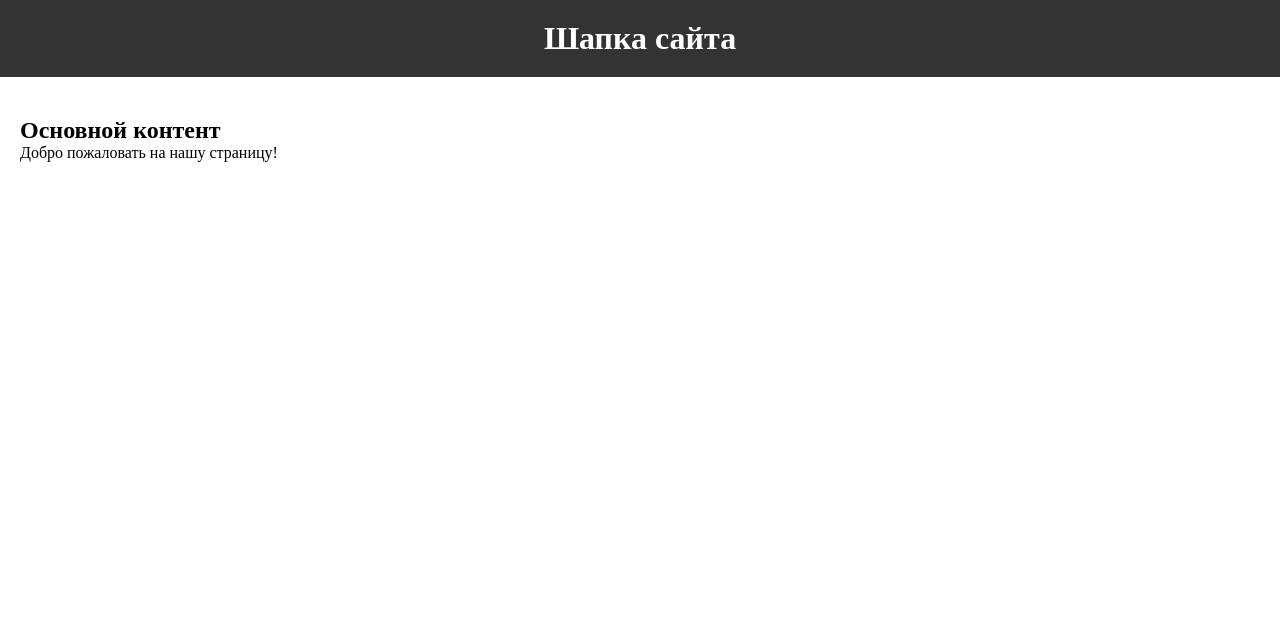
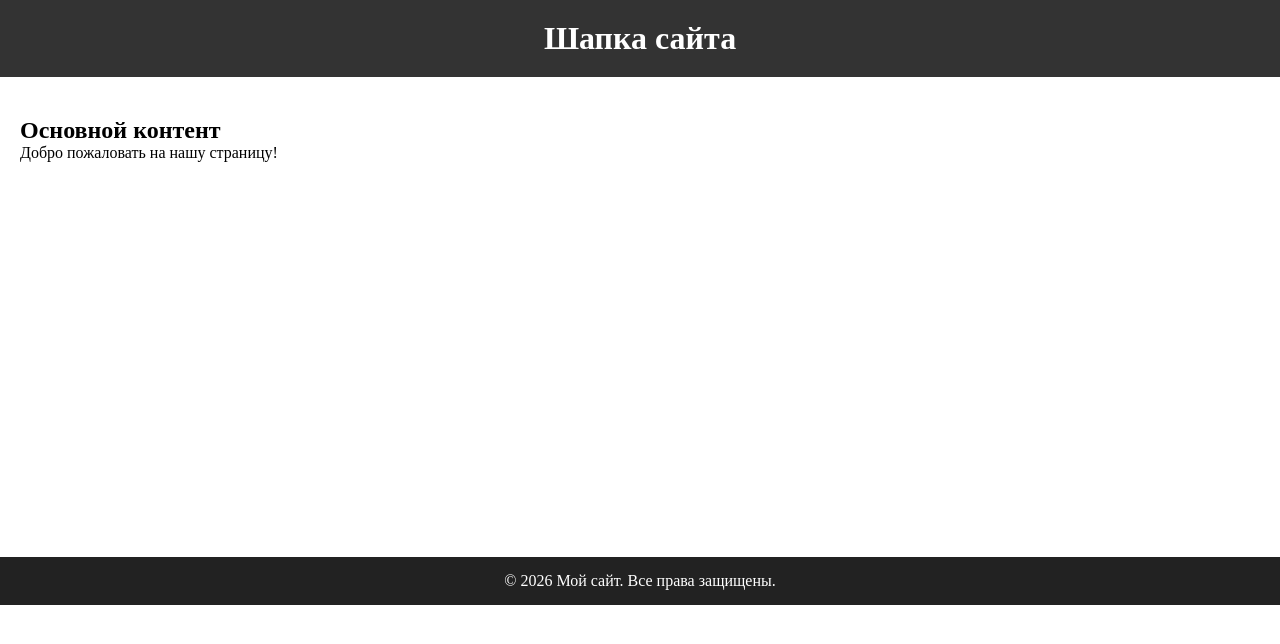
Before and after one commit to koptleudias/my-commit-repo, a plain HTML site: page project/index.html in a window 1280 px wide. Drawn offline with Linux system fonts and the light colour scheme; files that its build step writes are made by us from their sources; a web font is replaced by a local one.

Commit message:
feat: complete laboratory tasks

```diff
--- a/project/css/style.css
+++ b/project/css/style.css
@@ -18,3 +18,9 @@
     padding: 40px 20px;
     min-height: 60vh;
 }
+.site-footer {
+    background-color: #222;
+    color: #fff;
+    text-align: center;
+    padding: 15px;
+}
--- a/project/index.html
+++ b/project/index.html
@@ -20,5 +20,8 @@
         <p>Добро пожаловать на нашу страницу!</p>
     </section>
 </main>
+<footer class="site-footer">
+    <p>&copy; 2026 Мой сайт. Все права защищены.</p>
+</footer>
 </body>
 </html>
```
